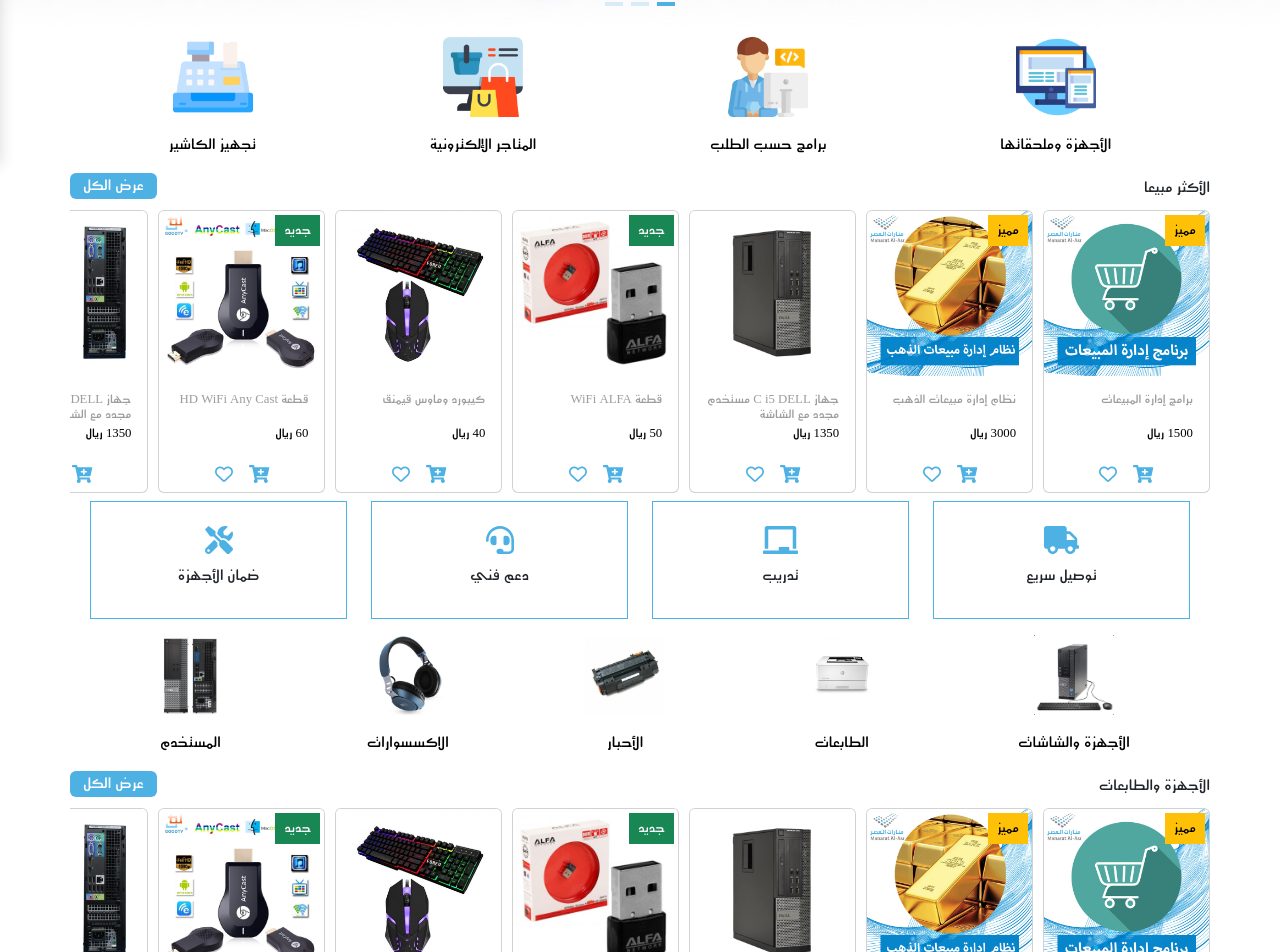
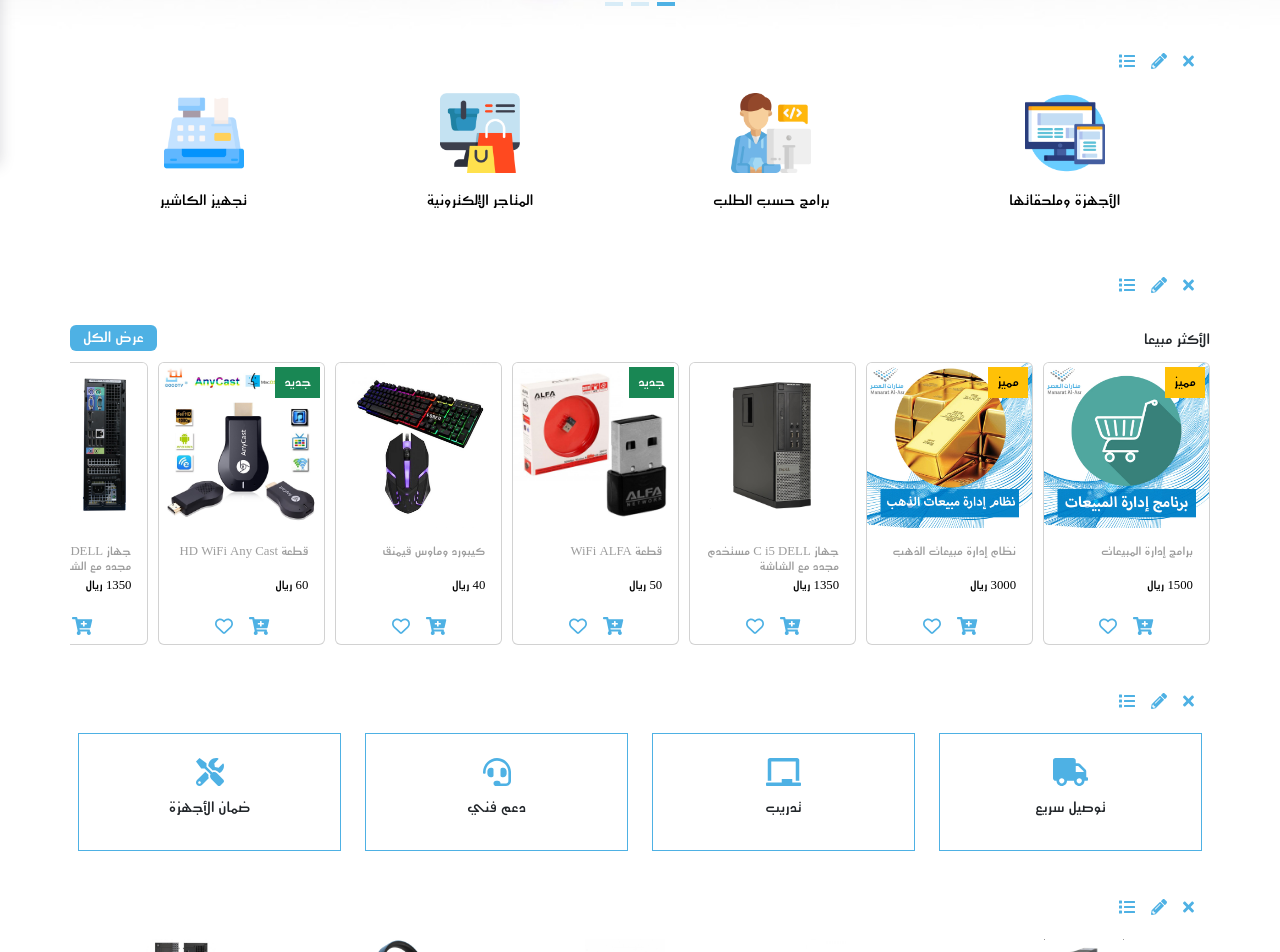
Before and after one commit to mramadan18/manarat-alasr, a React (Create React App) app: page / in a window 1280 px wide. Shown: the part 640-1592 px from the top of the page. Built offline with nearby package versions, Linux system fonts and the light colour scheme.

Commit message:
add btns delete, edit, move sections

```diff
--- a/src/App.css
+++ b/src/App.css
@@ -35,7 +35,7 @@
 html[data-color="orange"] {
   --main-color: rgb(255, 159, 67);
   --main-color-hover: rgb(235, 159, 67);
-  --main-color-opacity: rgba(255, 159, 67, .3);
+  --main-color-opacity: rgba(255, 159, 67, 0.3);
 }
 
 html[data-color="purple"] {
@@ -67,18 +67,17 @@
 
 /* Start Custom Font Family */
 html[data-font-family="cairo"] {
-  --main-font: 'Cairo', sans-serif;
+  --main-font: "Cairo", sans-serif;
 }
 
 html[data-font-family="mothnna"] {
-  --main-font: mothnna
+  --main-font: mothnna;
 }
 
 html[data-font-family="cortoba"] {
   --main-font: cortoba;
 }
 /* End Custom Font Family */
-
 
 /* width */
 ::-webkit-scrollbar {
@@ -130,14 +129,15 @@
 }
 
 .border-main-1 {
-  border: 1px solid var(--main-color)
+  border: 1px solid var(--main-color);
 }
 
 .border-main-2 {
-  border: 2px solid var(--main-color)
+  border: 2px solid var(--main-color);
 }
 
-a, a:hover {
+a,
+a:hover {
   text-decoration: none;
   color: black;
   transition: all 0.3s ease-in-out;
@@ -147,7 +147,8 @@
   color: var(--main-color);
 }
 
-ul, ol {
+ul,
+ol {
   margin: 0;
   padding: 0;
   list-style: none;
@@ -158,7 +159,11 @@
   cursor: pointer;
 }
 
-input, input:focus, textarea, textarea:focus, select {
+input,
+input:focus,
+textarea,
+textarea:focus,
+select {
   border: none;
   outline: none;
   box-shadow: none !important;
@@ -167,14 +172,43 @@
   border: 1px solid #ced4da;
 }
 
-.input:focus, textarea:focus {
+.input:focus,
+textarea:focus {
   border: 1px solid var(--main-color);
 }
 
 img {
   max-width: 100%;
 }
+/*
+.container {
+  transition: all 0.5s ease-in-out;
+} */
 
+.container.remove {
+  opacity: 0;
+  padding: 0;
+}
+
+.container.dragging {
+  opacity: 0.5;
+}
+
+.draggble {
+  padding: 1rem 0;
+}
+
+.draggble:hover {
+  border: 1px solid var(--main-color);
+}
+
+.draggble .icon-plus {
+  display: none;
+}
+
+.draggble:hover .icon-plus {
+  display: block;
+}
 
 @media (max-width: 786px) {
   body {
@@ -327,12 +361,12 @@
   z-index: 55555;
   width: 85%;
   height: 100%;
-  background-color: #ECECEC;
+  background-color: #ececec;
   transition: all 0.3s linear;
 }
 
 .mobile .menu .info_phone a {
-  font-size: 0.80rem;
+  font-size: 0.8rem;
 }
 
 .mobile .dropdown {
@@ -354,9 +388,8 @@
 }
 
 .mobile .dropdown .dropdown-item svg {
-  margin-left: 0.50rem;
+  margin-left: 0.5rem;
 }
-
 
 .mobile .dropdown .dropdown-item a.active svg {
   color: white;
@@ -467,7 +500,7 @@
   object-fit: cover;
 }
 
-.ads-slider .swiper-horizontal>.swiper-pagination-bullets,
+.ads-slider .swiper-horizontal > .swiper-pagination-bullets,
 .ads-slider .swiper-pagination-bullets.swiper-pagination-horizontal,
 .ads-slider .swiper-pagination-custom,
 .ads-slider .swiper-pagination-fraction {
@@ -491,7 +524,6 @@
   transition: all 0.3s ease-in-out;
 }
 
-
 .ads-slider .swiper-button-prev::after,
 .ads-slider .swiper-button-next::after {
   font-size: 22px;
@@ -508,7 +540,6 @@
 .ads-slider .swiper-button-next {
   left: -100% !important;
 }
-
 
 .ads-slider .swiper:hover .swiper-button-next {
   left: 10px !important;
@@ -569,7 +600,10 @@
 /* End Slider Products */
 
 /* Start Auth */
-.choose-auth, .login, .signup, .sms {
+.choose-auth,
+.login,
+.signup,
+.sms {
   font-size: 1rem;
   width: 60%;
 }
@@ -614,7 +648,10 @@
 }
 
 @media (max-width: 768px) {
-  .choose-auth, .login, .signup, .sms  {
+  .choose-auth,
+  .login,
+  .signup,
+  .sms {
     width: 100% !important;
   }
 }
@@ -622,7 +659,8 @@
 
 /* Start Account */
 @media (max-width: 768px) {
-  .account-item, title {
+  .account-item,
+  title {
     width: 100% !important;
   }
 }
@@ -642,7 +680,6 @@
   left: -150px;
   transition: all 0.3s ease-in-out;
 }
-
 
 .address:hover .actions {
   left: 10px;
@@ -734,7 +771,6 @@
   border: 1px solid #565656;
 }
 
-
 .product-details .mySwiper .swiper-slide img {
   width: 70%;
   height: 90%;
@@ -772,7 +808,7 @@
 }
 
 .list img {
-  max-width: 240px
+  max-width: 240px;
 }
 
 .list .card-price {
@@ -795,7 +831,7 @@
 
 @media (max-width: 576px) {
   .list img {
-    max-width: 160px
+    max-width: 160px;
   }
   .list .card-body {
     text-align: right;
@@ -903,7 +939,7 @@
 }
 
 .choose-color span:nth-child(2) {
-  background-color: #28C76F;
+  background-color: #28c76f;
 }
 
 .choose-color span:nth-child(3) {
@@ -915,7 +951,7 @@
 }
 
 .choose-color span:nth-child(5) {
-  background-color: #7367F0;
+  background-color: #7367f0;
 }
 
 .choose-color span:last-child {
@@ -923,7 +959,7 @@
 }
 
 .choose-font-family .cairo {
-  font-family: 'Cairo', sans-serif;
+  font-family: "Cairo", sans-serif;
 }
 
 .choose-font-family .mothnna {
--- a/src/components/Brand/BrandsList.jsx
+++ b/src/components/Brand/BrandsList.jsx
@@ -10,8 +10,10 @@
 
 // import required modules
 import { FreeMode } from "swiper";
+import BtnRemoveAndSortComp from "../Uitily/BtnRemoveAndSortComp";
+import { useRef } from "react";
 
-const BrandsList = () => {
+const BrandsList = ({ handleDragStart, handleDragEnd }) => {
   const [screenSize, setScreenSize] = useState(0);
 
   useEffect(() => {
@@ -40,9 +42,16 @@
       return 6;
     }
   };
+  const componentTarget = useRef();
 
   return (
-    <div className="container">
+    <div
+      className="container draggble"
+      ref={componentTarget}
+      onDragStart={() => handleDragStart(componentTarget)}
+      onDragEnd={() => handleDragEnd(componentTarget)}
+    >
+      <BtnRemoveAndSortComp target={componentTarget} />
       <div className="brands-list py-4">
         <Swiper
           spaceBetween={10}
--- a/src/components/Category/CategoryList.jsx
+++ b/src/components/Category/CategoryList.jsx
@@ -1,8 +1,18 @@
+import { useRef } from "react";
+import BtnRemoveAndSortComp from "../Uitily/BtnRemoveAndSortComp";
 import Category from "./Category";
 
-const CategoryList = ({ categoryType }) => {
+const CategoryList = ({ categoryType, handleDragStart, handleDragEnd }) => {
+  const componentTarget = useRef();
+
   return (
-    <div className="container">
+    <div
+      className="container draggble"
+      ref={componentTarget}
+      onDragStart={() => handleDragStart(componentTarget)}
+      onDragEnd={() => handleDragEnd(componentTarget)}
+    >
+      <BtnRemoveAndSortComp target={componentTarget} />
       <div className="categories-list d-flex justify-content-around my-2">
         {categoryType === "software" ? (
           <>
--- a/src/components/Products/SliderProductsList.jsx
+++ b/src/components/Products/SliderProductsList.jsx
@@ -11,8 +11,16 @@
 // import required modules
 import { FreeMode } from "swiper";
 import SliderProduct from "./SliderProduct";
+import BtnRemoveAndSortComp from "../Uitily/BtnRemoveAndSortComp";
+import { useRef } from "react";
 
-const SliderProductsList = ({ title, titleBtn, path, handleDragStart }) => {
+const SliderProductsList = ({
+  title,
+  titleBtn,
+  path,
+  handleDragStart,
+  handleDragEnd,
+}) => {
   const [screenSize, setScreenSize] = useState(0);
 
   useEffect(() => {
@@ -41,9 +49,16 @@
       return 6.5;
     }
   };
+  const componentTarget = useRef();
 
   return (
-    <div className="container px-0">
+    <div
+      className="container mt-4 px-0 draggble"
+      ref={componentTarget}
+      onDragStart={() => handleDragStart(componentTarget)}
+      onDragEnd={() => handleDragEnd(componentTarget)}
+    >
+      <BtnRemoveAndSortComp target={componentTarget} />
       <div className="products-list mt-2">
         <SubTitle title={title} titleBtn={titleBtn} path={path} />
 
--- a/src/components/Service/ServicesList.jsx
+++ b/src/components/Service/ServicesList.jsx
@@ -1,3 +1,5 @@
+import { useRef } from "react";
+import BtnRemoveAndSortComp from "../Uitily/BtnRemoveAndSortComp";
 import Service from "./Service";
 import {
   faChalkboard,
@@ -6,9 +8,17 @@
   faTruck,
 } from "@fortawesome/free-solid-svg-icons";
 
-const ServicesList = () => {
+const ServicesList = ({ handleDragStart, handleDragEnd }) => {
+  const componentTarget = useRef();
+
   return (
-    <div className="container">
+    <div
+      className="container mt-3 draggble"
+      ref={componentTarget}
+      onDragStart={() => handleDragStart(componentTarget)}
+      onDragEnd={() => handleDragEnd(componentTarget)}
+    >
+      <BtnRemoveAndSortComp target={componentTarget} />
       <div className="service-list my-2 px-2">
         <div className="row">
           <Service icon={faTruck} title={"توصيل سريع"} />
--- /dev/null
+++ b/src/components/Uitily/BtnRemoveAndSortComp.jsx
@@ -0,0 +1,36 @@
+import { FontAwesomeIcon } from "@fortawesome/react-fontawesome";
+import {
+  faList,
+  faPencilAlt,
+  faPlusCircle,
+  faTimes,
+} from "@fortawesome/free-solid-svg-icons";
+
+const BtnRemoveAndSortComp = ({ target }) => {
+  const handleRemoveComponent = () => {
+    target.current.classList.add("remove");
+    setTimeout(() => {
+      target.current.remove();
+    }, 1000);
+  };
+
+  const handleDragIcon = () => {
+    target.current.setAttribute("draggable", "true");
+    target.current.style.boxShadow = "10px 10px 10px rgba(33, 33, 33, 0.2)";
+  };
+
+  return (
+    <div className="position-relative">
+      <div className="icon-plus position-absolute top-0 start-50">
+        <FontAwesomeIcon icon={faPlusCircle} size="lg" />
+      </div>
+      <div className="icons d-flex justify-content-start align-items-center gap-3 px-3 mb-4">
+        <FontAwesomeIcon icon={faTimes} onClick={handleRemoveComponent} />
+        <FontAwesomeIcon icon={faPencilAlt} />
+        <FontAwesomeIcon icon={faList} onClick={handleDragIcon} />
+      </div>
+    </div>
+  );
+};
+
+export default BtnRemoveAndSortComp;
--- a/src/pages/Home/HomePage.jsx
+++ b/src/pages/Home/HomePage.jsx
@@ -6,36 +6,102 @@
 import BrandsList from "../../components/Brand/BrandsList";
 import Footer from "../../components/Footer/Footer";
 import CustomTheme from "../../components/Custom/CustomTheme";
+import { useRef } from "react";
 
 const HomePage = () => {
+  const dragOverDiv = useRef();
+
+  const handleDragStart = ({ current }) => {
+    current.classList.add("dragging");
+  };
+
+  const handleDragOver = (e) => {
+    const afterElement = getDragAfterElement(dragOverDiv.current, e.clientY);
+    const draggable = document.querySelector(".dragging");
+    if (afterElement === null) {
+      dragOverDiv.current.appendChild(draggable);
+    } else {
+      dragOverDiv.current.insertBefore(draggable, afterElement);
+    }
+  };
+
+  const getDragAfterElement = (container, y) => {
+    const draggableElements = [
+      ...container.querySelectorAll(".draggble:not(.dragging)"),
+    ];
+
+    return draggableElements.reduce(
+      (closest, child) => {
+        const box = child.getBoundingClientRect();
+        const offset = y - box.top - box.height / 2;
+        if (offset < 0 && offset > closest.offset) {
+          return { offset: offset, element: child };
+        } else {
+          return closest;
+        }
+      },
+      { offset: Number.NEGATIVE_INFINITY }
+    ).element;
+  };
+
+  const handleDragEnd = ({ current }) => {
+    current.classList.remove("dragging");
+    current.setAttribute("draggable", "false");
+    current.style.boxShadow = "none";
+  };
+
   return (
     <>
       <Header />
       <SliderAds />
-      <CategoryList categoryType="software" />
+      <div className="drag-over" ref={dragOverDiv} onDragOver={handleDragOver}>
+        <CategoryList
+          categoryType="software"
+          handleDragStart={handleDragStart}
+          handleDragEnd={handleDragEnd}
+        />
         <SliderProductsList
           title="الأكثر مبيعا"
           titleBtn="عرض الكل"
           path="/products"
+          handleDragStart={handleDragStart}
+          handleDragEnd={handleDragEnd}
         />
-      <ServicesList />
-      <CategoryList categoryType="device" />
+        <ServicesList
+          handleDragStart={handleDragStart}
+          handleDragEnd={handleDragEnd}
+        />
+        <CategoryList
+          categoryType="device"
+          handleDragStart={handleDragStart}
+          handleDragEnd={handleDragEnd}
+        />
         <SliderProductsList
           title="الأجهزة والطابعات"
           titleBtn="عرض الكل"
           path="/products"
+          handleDragStart={handleDragStart}
+          handleDragEnd={handleDragEnd}
         />
         <SliderProductsList
           title="الأحبار"
           titleBtn="عرض الكل"
           path="/products"
+          handleDragStart={handleDragStart}
+          handleDragEnd={handleDragEnd}
         />
         <SliderProductsList
           title="الأكسسوارات"
           titleBtn="عرض الكل"
           path="/products"
+          handleDragStart={handleDragStart}
+          handleDragEnd={handleDragEnd}
         />
-      <BrandsList />
+        <BrandsList
+          handleDragStart={handleDragStart}
+          handleDragEnd={handleDragEnd}
+        />
+      </div>
       <Footer />
       <CustomTheme />
     </>
```
Lines whose indentation alone changed are shown as unchanged.
